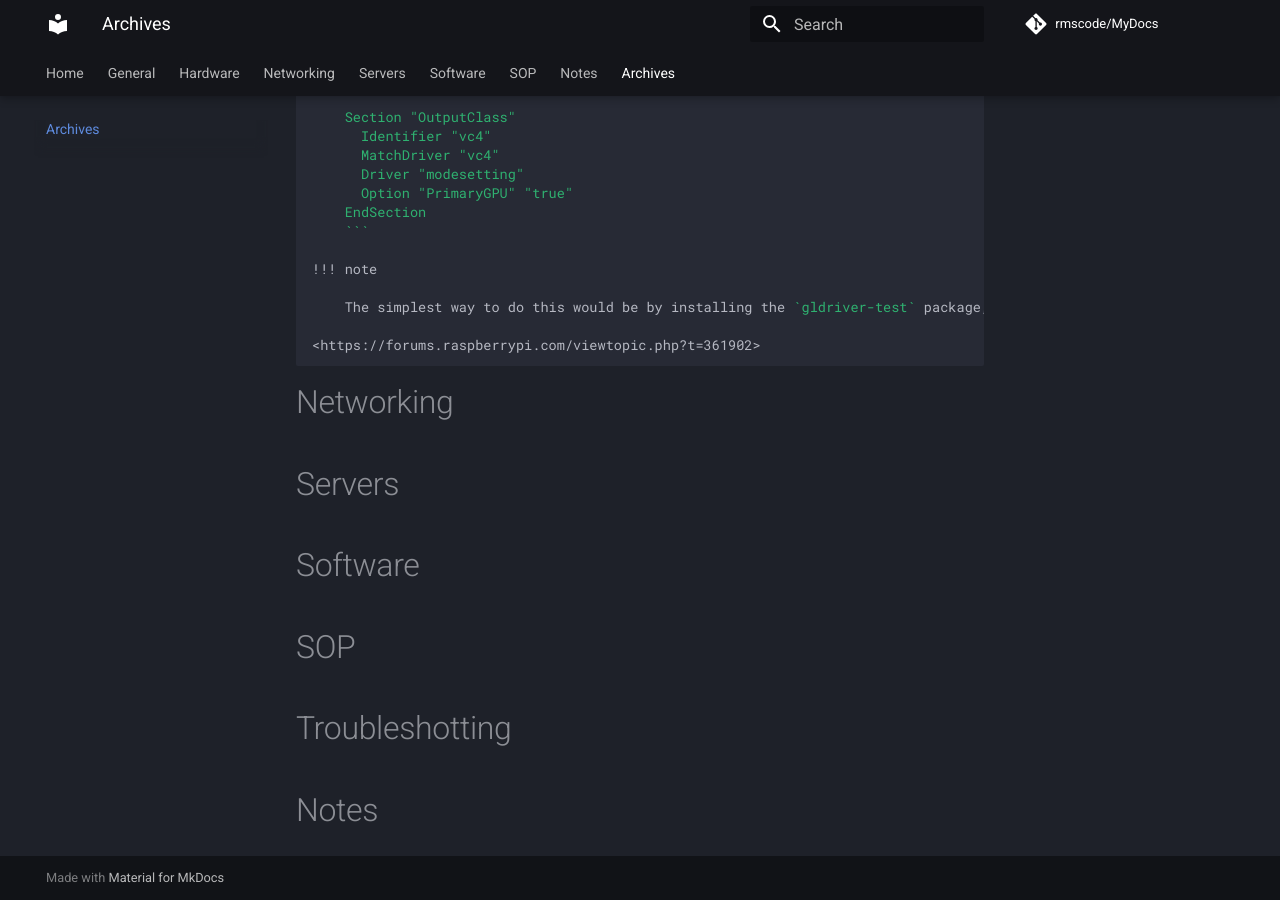
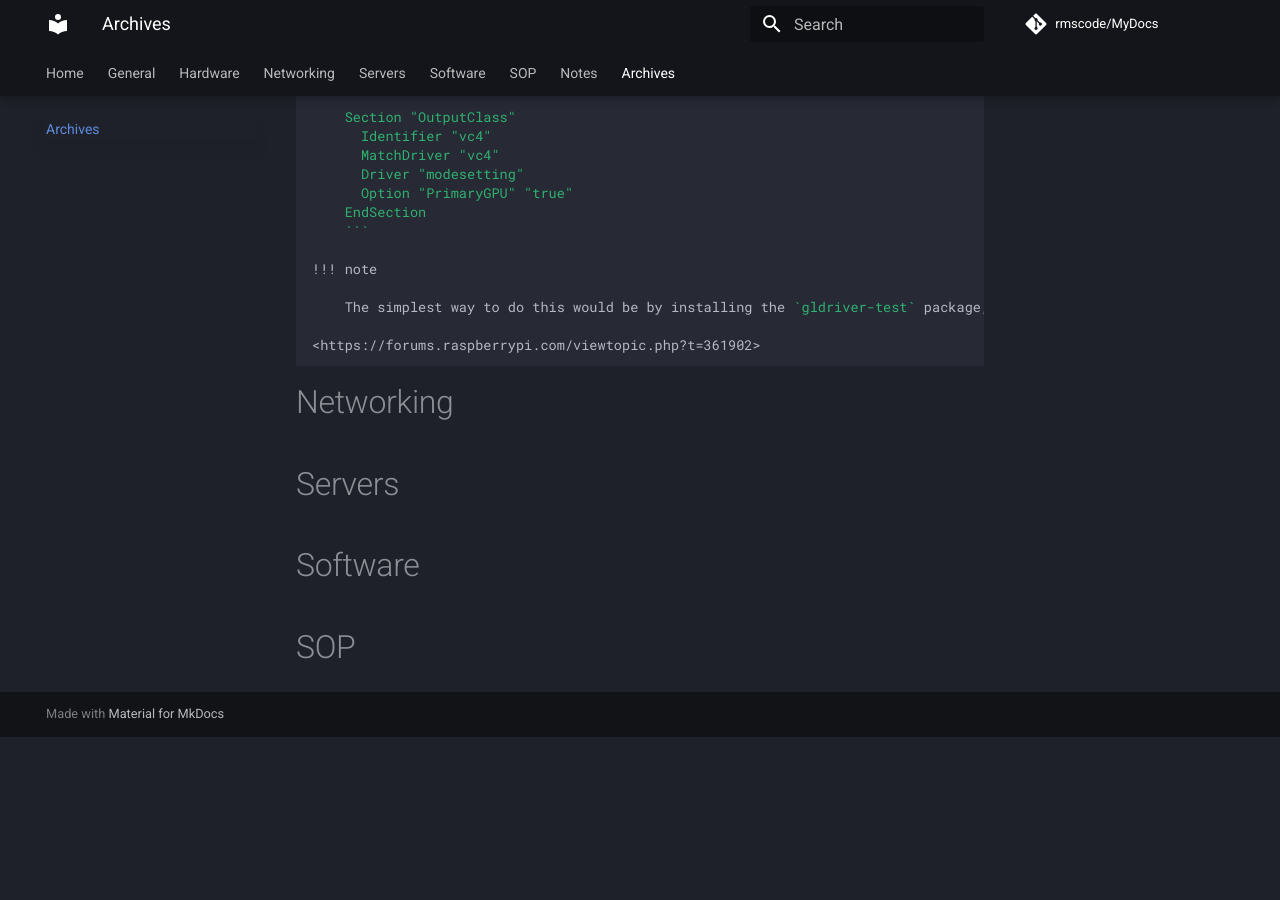
Before and after one commit to rmscode/binary-garden, an MkDocs documentation site: the page built from docs/archives/archives.md, in a window 1280 px wide and 900 px high, scrolled down 951 px. Built offline with MkDocs 1.6.1 and Material for MkDocs 9.7.7, drawn with Linux system fonts in a browser that asks for light colours; comment, search, counter and statistics services are not loaded; after the commit the page ends 1688 px from its top, so only the background shows below that.

Commit message:
Notes: Update

```diff
--- a/docs/archives/archives.md
+++ b/docs/archives/archives.md
@@ -54,7 +54,3 @@ The solution is to create a configuration file that tells X to use the vc4 card
 # Software
 
 # SOP
-
-# Troubleshotting
-
-# Notes
```
